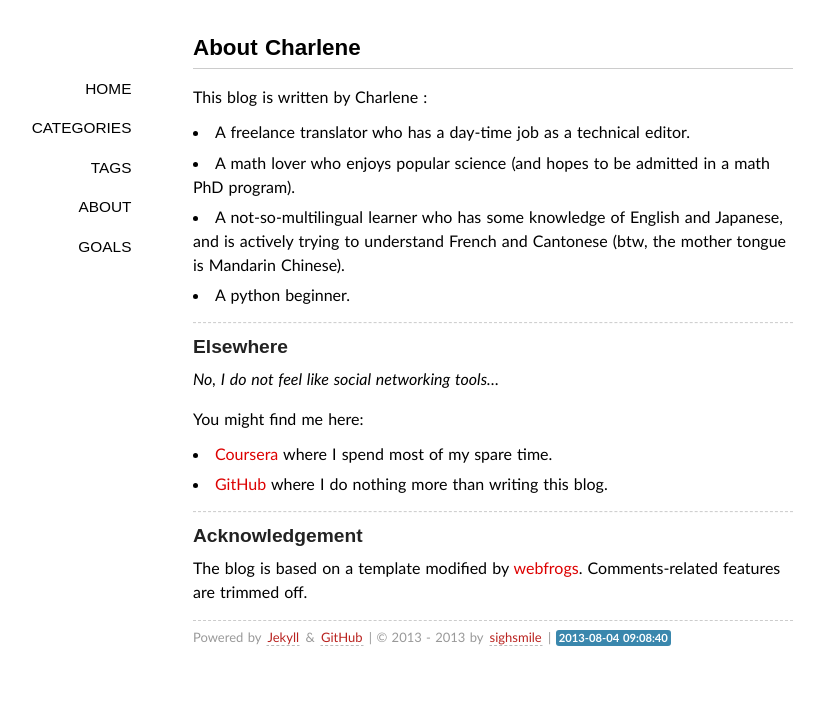
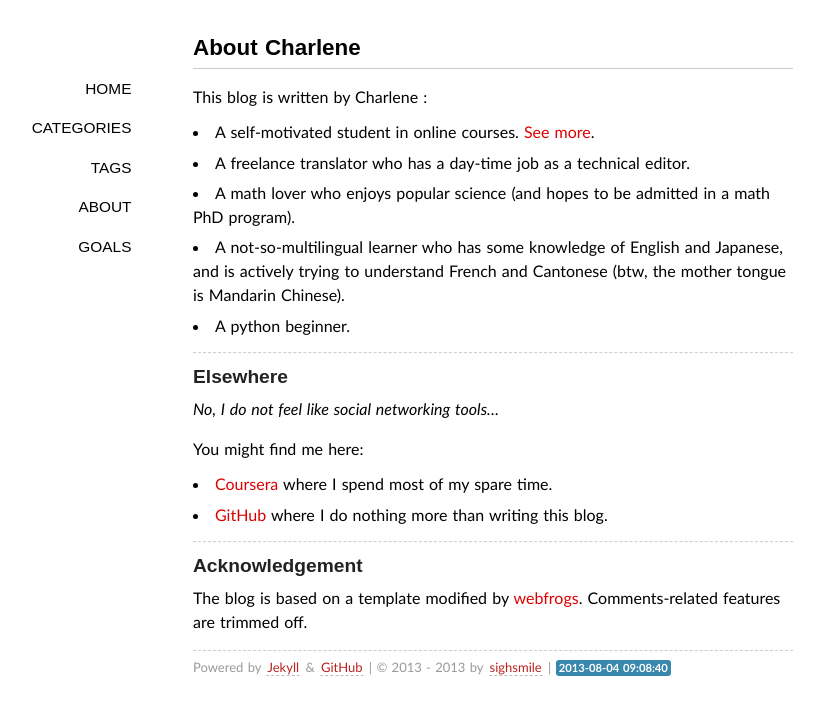
Before and after one commit to sighsmile/sighsmile.github.io, a Jekyll site: the page built from about/index.md, in a window 1280 px wide. Shown: the top 715 px of the page, without its empty margins (147-963 px from the left). Built offline with Jekyll 4.4.1, drawn with Linux system fonts in a browser that asks for light colours; some web fonts are replaced; Markdown is read by kramdown in place of the engine named in the settings.

Commit message:
Add education summary

```diff
--- a/about/index.md
+++ b/about/index.md
@@ -6,11 +6,11 @@ comments: no
 
 This blog is written by Charlene :
 
+- A self-motivated student in online courses. [See more](/about/education).
 - A freelance translator who has a day-time job as a technical editor.
 - A math lover who enjoys popular science (and hopes to be admitted in a math PhD program).
 - A not-so-multilingual learner who has some knowledge of English and Japanese, and is actively trying to understand French and Cantonese (btw, the mother tongue is Mandarin Chinese).
 - A python beginner.
-
 
 ----
 
```
